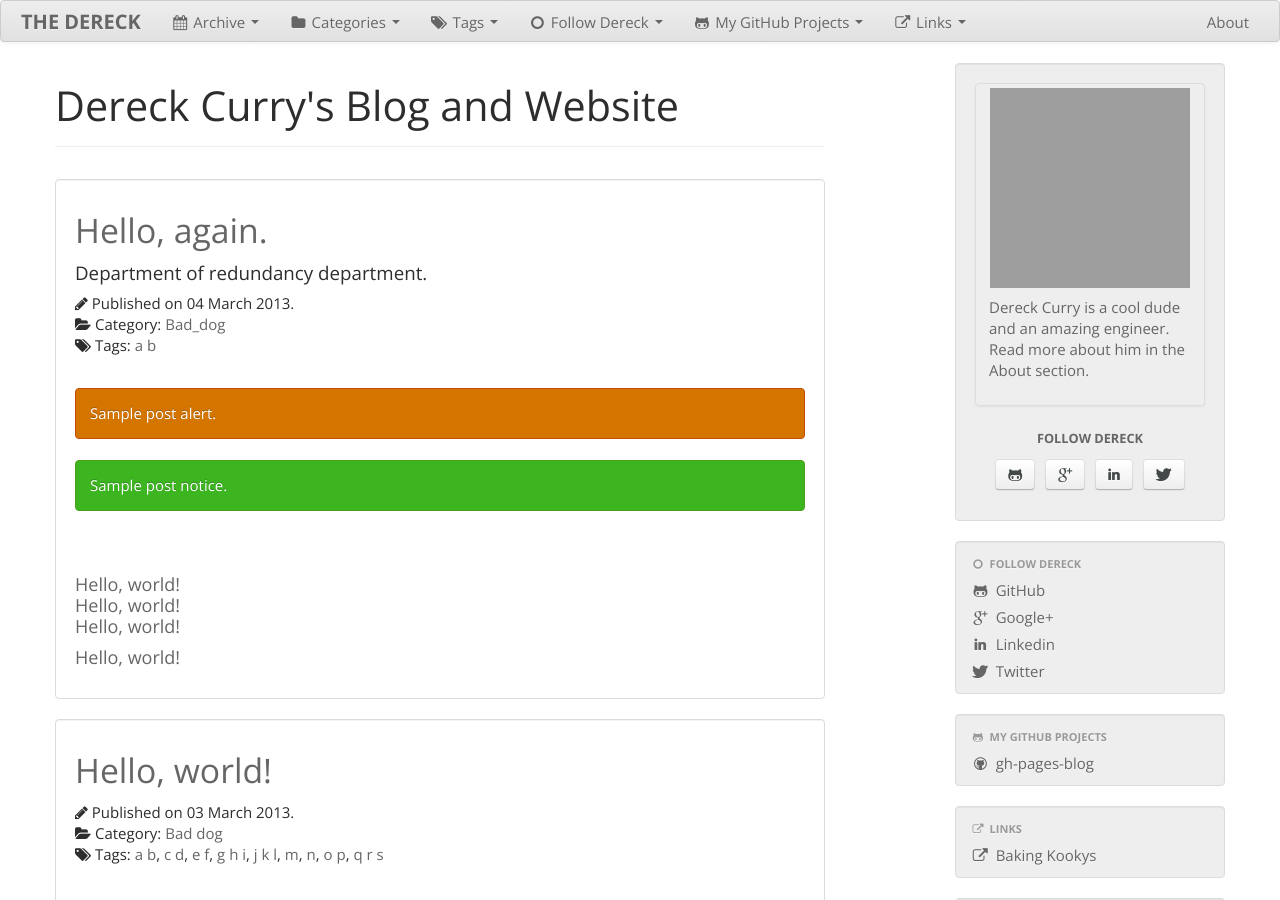
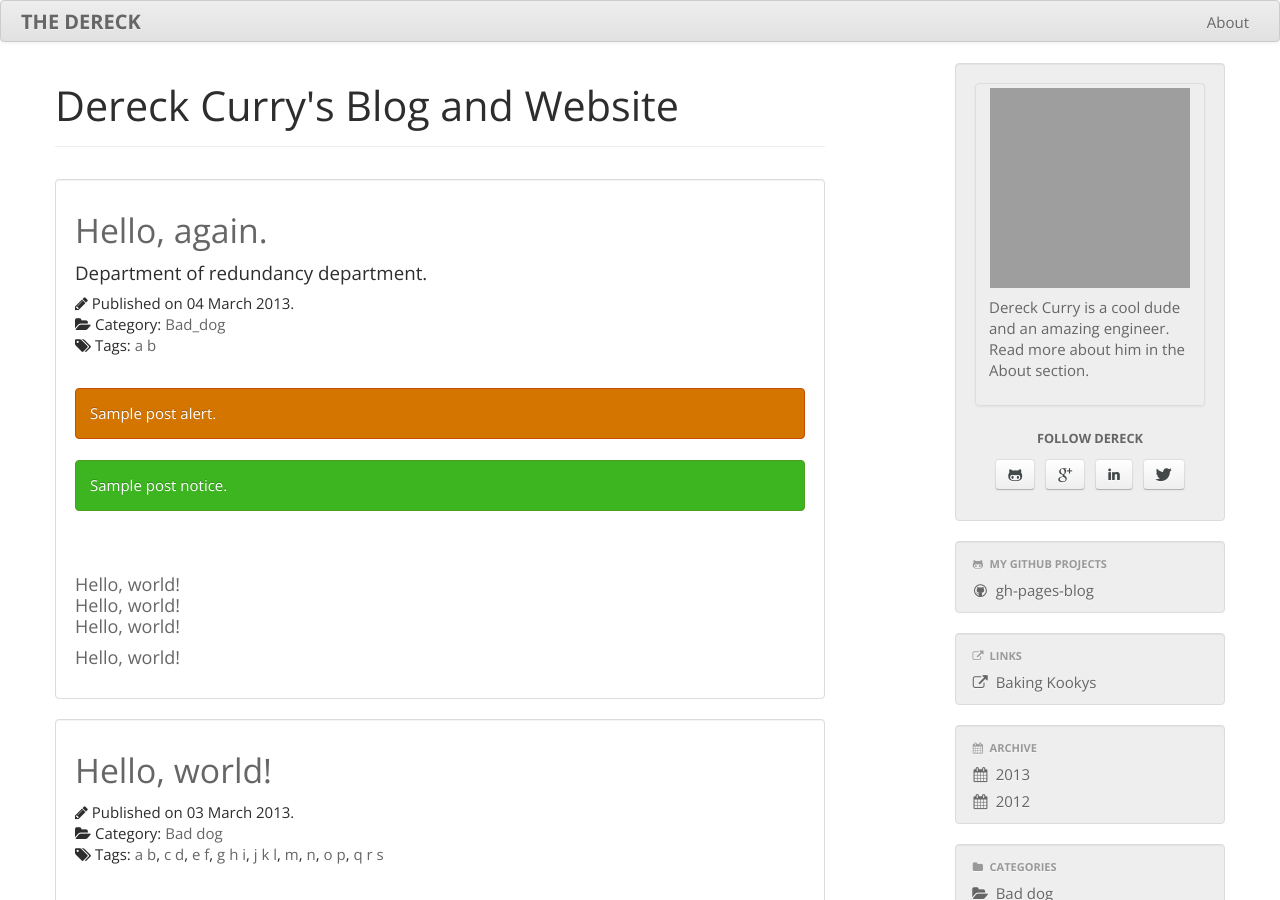
Before and after one commit to thedereck/thedereck.github.com, a Jekyll site: the page built from index.html, in a window 1280 px wide and 900 px high. Built offline with Jekyll 4.4.1, drawn with Linux system fonts in a browser that asks for light colours; grey boxes are pictures that could not be loaded.

Commit message:
Cleaning up site defaults

```diff
--- a/_config.yml
+++ b/_config.yml
@@ -29,7 +29,7 @@
     social_links :
       enabled : true
   social_links :
-    enabled : true
+    enabled : false
   github_projects :
     enabled : true
   external_links :
@@ -43,17 +43,17 @@
 
 navbar :
   archive :
-    enabled : true
+    enabled : false
   categories :
-    enabled : true
+    enabled : false
   tags :
-    enabled : true
+    enabled : false
   github_projects :
-    enabled : true
+    enabled : false
   social_links :
-    enabled : true
+    enabled : false
   external_links :
-    enabled : true
+    enabled : false
 
 social_links :
   follow_name : Dereck
```
